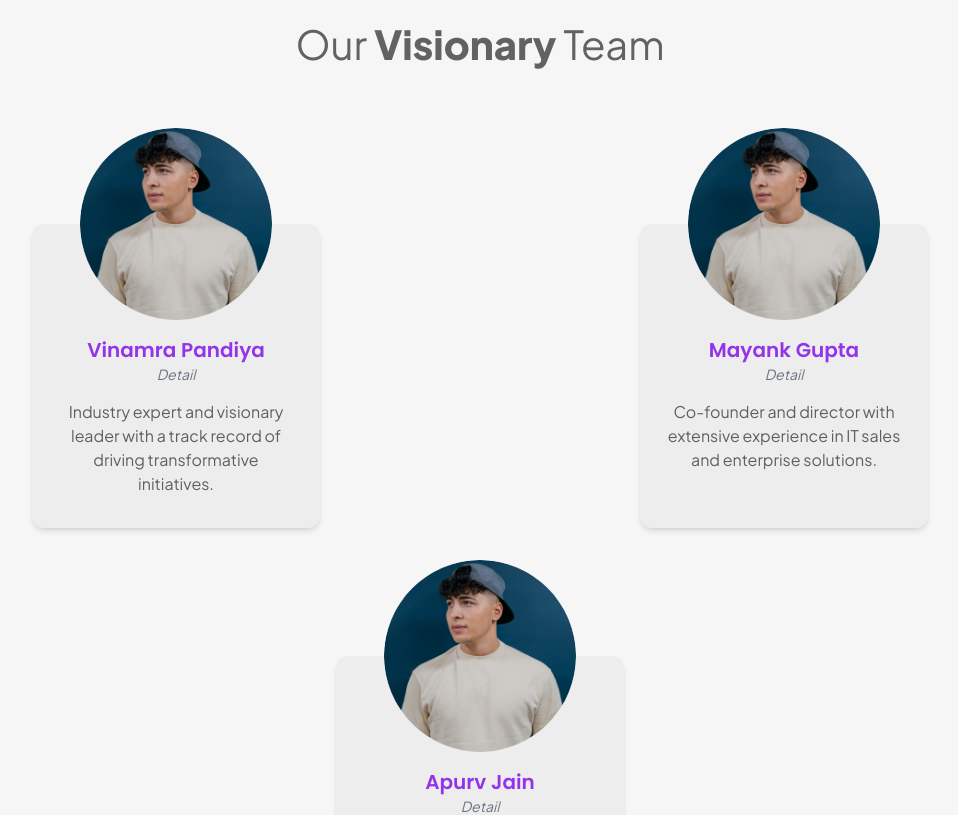
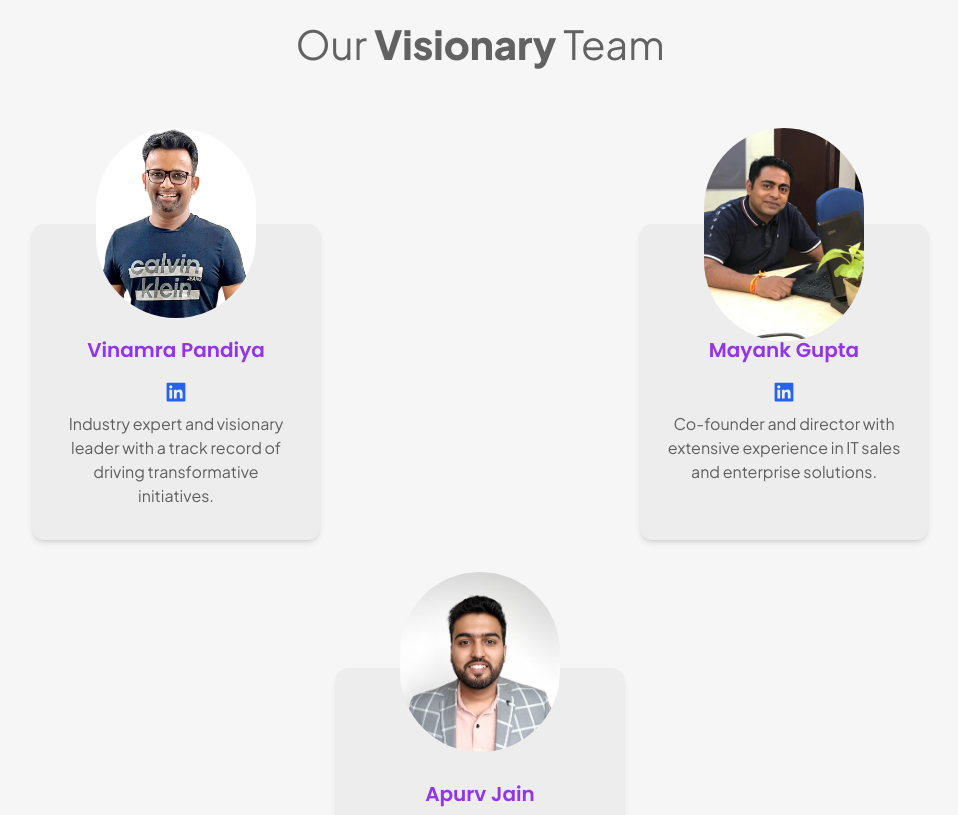
Before and after one commit to atul161/cortenix-ui, a Next.js app: page / in a window 1280 px wide. Shown: the part 5020-5835 px from the top of the page, without its empty margins (160-1118 px from the left). Built offline with nearby package versions, Linux system fonts and the light colour scheme; what tailwind-clip-path would draw is missing.

Commit message:
Added Fixes

```diff
--- a/src/components/VisionaryTeam.tsx
+++ b/src/components/VisionaryTeam.tsx
@@ -1,7 +1,7 @@
 "use client";
 import React from "react";
 import TriangleComponent from "./TriangleComponent/TriangleComponent";
-import {AiFillCaretLeft, AiFillCaretRight} from "react-icons/ai";
+import {AiFillCaretLeft, AiFillCaretRight, AiFillLinkedin} from "react-icons/ai";
 import DotComponent from "./DotComponent/DotComponent";
 import Image from "next/image"; // Importing Image component
 
@@ -9,16 +9,24 @@ const VisionaryTeam = () => {
     const PERSONS = [
         {
             name: "Vinamra Pandiya",
+            src: "/Images/VP.jpeg",
+            url: "https://abc.com",
             description:
                 "Industry expert and visionary leader with a track record of driving transformative initiatives.",
         },
         {
             name: "Mayank Gupta",
+
+            src: "/Images/Mayank.jpeg",
+            url: "https://abc.com",
             description:
                 "Co-founder and director with extensive experience in IT sales and enterprise solutions.",
         },
         {
             name: "Apurv Jain",
+
+            src: "/Images/Apurv.jpeg",
+            url: "https://abc.com",
             description:
                 "Technology innovator passionate about solving complex challenges through AI.",
         },
@@ -48,7 +56,7 @@ const VisionaryTeam = () => {
                 </div>
             </div>
             <div className="flex mt-32 sm:mt-40 gap-32 sm:gap-32 flex-wrap">
-                {PERSONS.map(({description, name}, index) => (
+                {PERSONS.map(({description, name,src ,url}, index) => (
                     <div
                         key={index} // Adding the unique key for each child
                         className="max-w-sm mx-auto bg-[#EDEDED] rounded-xl shadow-md w-72"
@@ -56,11 +64,11 @@ const VisionaryTeam = () => {
                         <div className="relative">
                             <div className="w-full absolute -top-24 flex justify-center items-center">
                                 <Image
-                                    src="/Images/profile.png" // Replace with the correct path
+                                    src={src} // Replace with the correct path
                                     alt={`${name}'s profile`}
-                                    width={192} // Adjust width based on requirements
-                                    height={192} // Adjust height based on requirements
-                                    className="rounded-full"
+                                    width={160} // Adjust width based on requirements
+                                    height={160} // Adjust height based on requirements
+                                    className="rounded-full object-contain"
                                 />
                             </div>
                             <div className="text-white text-sm px-2 pt-24 rounded-lg">
@@ -69,7 +77,12 @@ const VisionaryTeam = () => {
                         </div>
                         <div className="text-center py-4 px-6">
                             <h2 className="text-xl font-semibold text-purple-600">{name}</h2>
-                            <p className="text-sm text-gray-500 italic">Detail</p>
+                            <div className="mt-4 flex justify-center">
+                                <AiFillLinkedin
+                                    className="text-blue-600 text-2xl cursor-pointer"
+                                    onClick={() => window.open(url, "_blank")}
+                                />
+                            </div>
                             <p className="text-[#00000099] mt-2 text-[14px] sm:text-[16px] md:text-[16px]">{description}</p>
                         </div>
                     </div>
```
Also changed, not shown: public/Images/Apurv.jpeg (added), public/Images/Mayank.jpeg (added).
